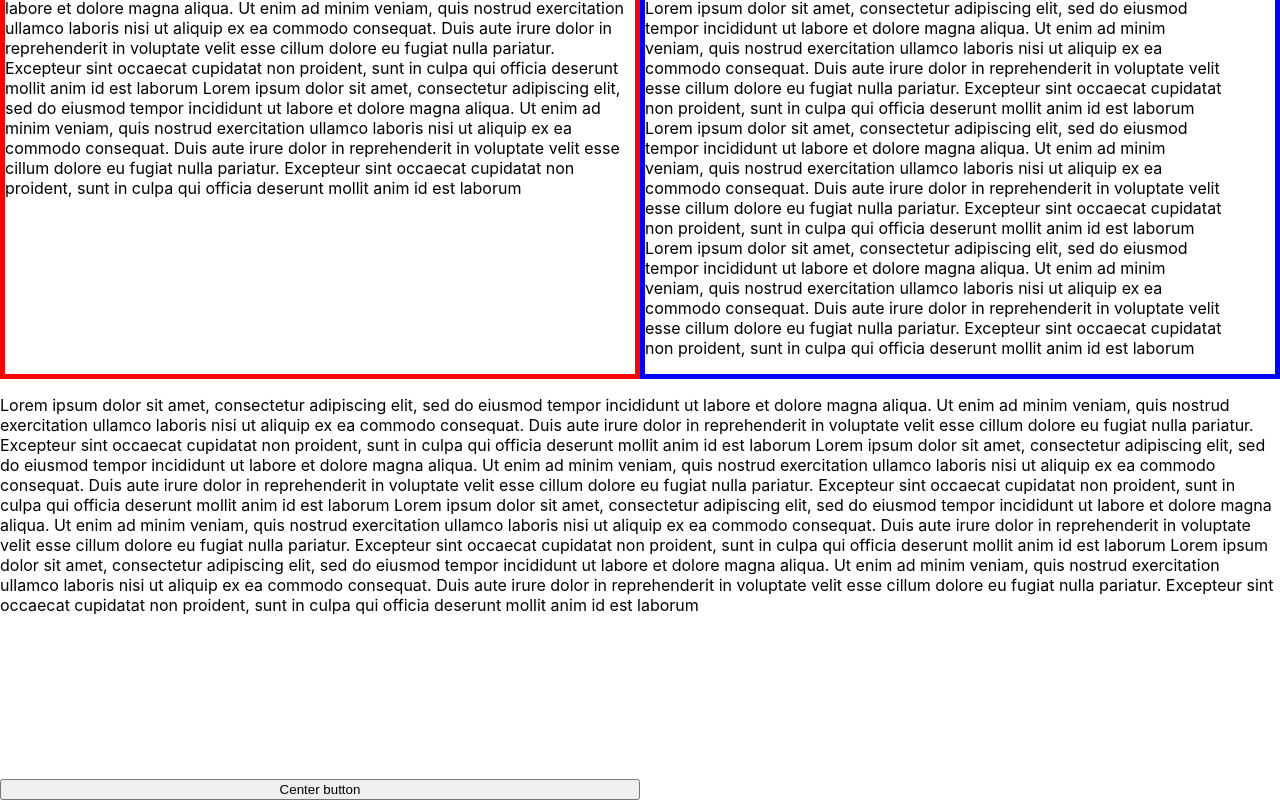
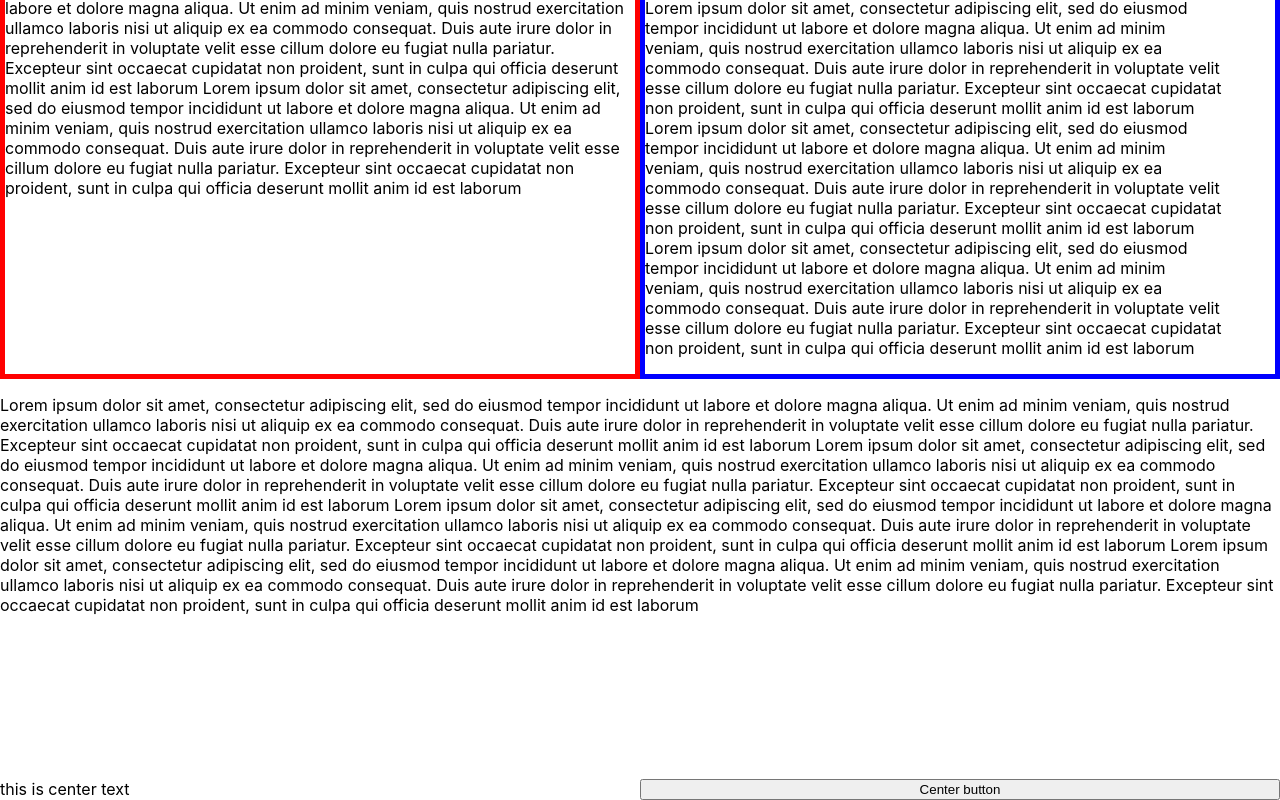
Before and after one commit to GoranAviani/screen_layout_exercise_react_1, a React (Create React App) app: page / in a window 1280 px wide. Shown: the part 263-1063 px from the top of the page. Built offline with nearby package versions, Linux system fonts and the light colour scheme.

Commit message:
screen_layout_exercise_react_1

```diff
--- a/src/components/LandingPage.js
+++ b/src/components/LandingPage.js
@@ -13,6 +13,9 @@ const LandingPage = () => {
                     Lorem ipsum dolor sit amet, consectetur adipiscing elit, sed do eiusmod tempor incididunt ut labore et dolore magna aliqua. Ut enim ad minim veniam, quis nostrud exercitation ullamco laboris nisi ut aliquip ex ea commodo consequat. Duis aute irure dolor in reprehenderit in voluptate velit esse cillum dolore eu fugiat nulla pariatur. Excepteur sint occaecat cupidatat non proident, sunt in culpa qui officia deserunt mollit anim id est laborum
                 </p>
             </div>
+                <div class="centerText">
+                    this is center text
+                </div>
                 <button className="centerButton">Center button</button>
 
             <div class="rightSide">
```
